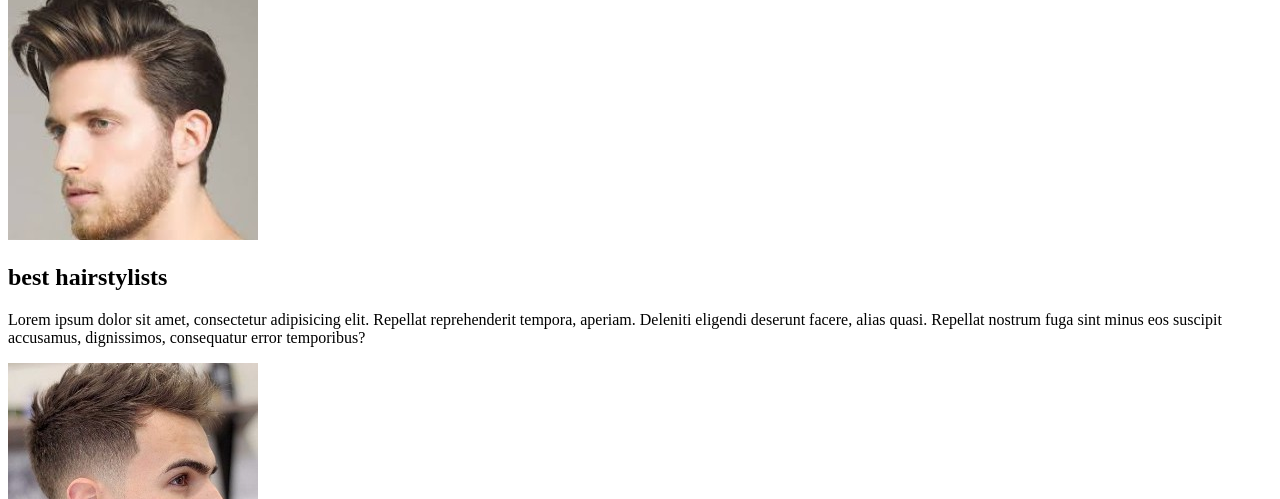
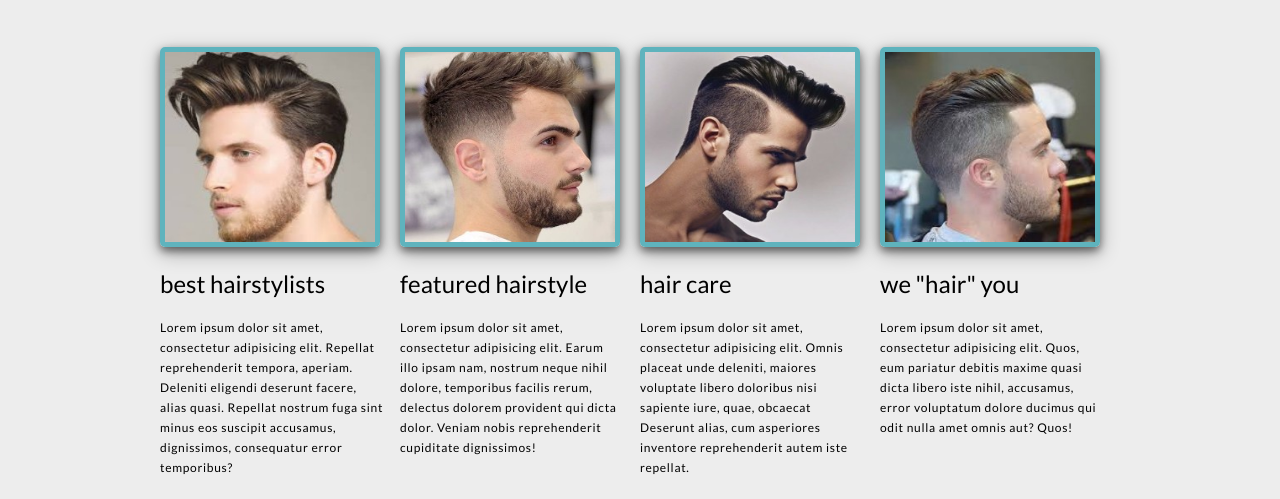
Before and after one commit to imran-ib/hair-style, a website: page app/index.html in a window 1280 px wide. Shown: the part 620-1119 px from the top of the page. Drawn offline with Linux system fonts and the light colour scheme; the site is published under a folder, as on GitHub Pages, so addresses that start at the root find nothing.

Commit message:
index path changes

```diff
--- a/app/index.html
+++ b/app/index.html
@@ -3,7 +3,7 @@
 <head>
 	<meta charset="UTF-8">
 	<title>Hair Style Web</title>
-	<link rel="stylesheet" href="/temp/styles/styles.css">
+	<link rel="stylesheet" href="temp/styles/styles.css">
 	<link href="https://fonts.googleapis.com/css?family=Lato" rel="stylesheet">
 </head>
 <body>
```
Also changed, not shown: app/assets/styles/modules/styles.css (deleted).
